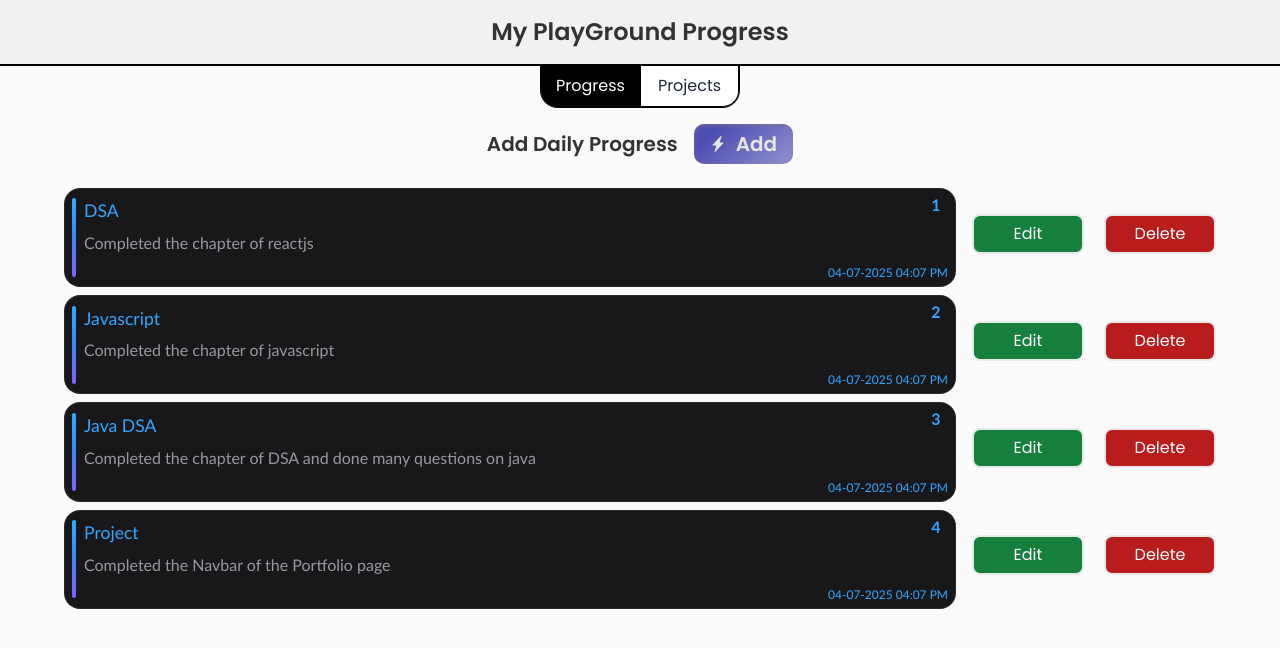
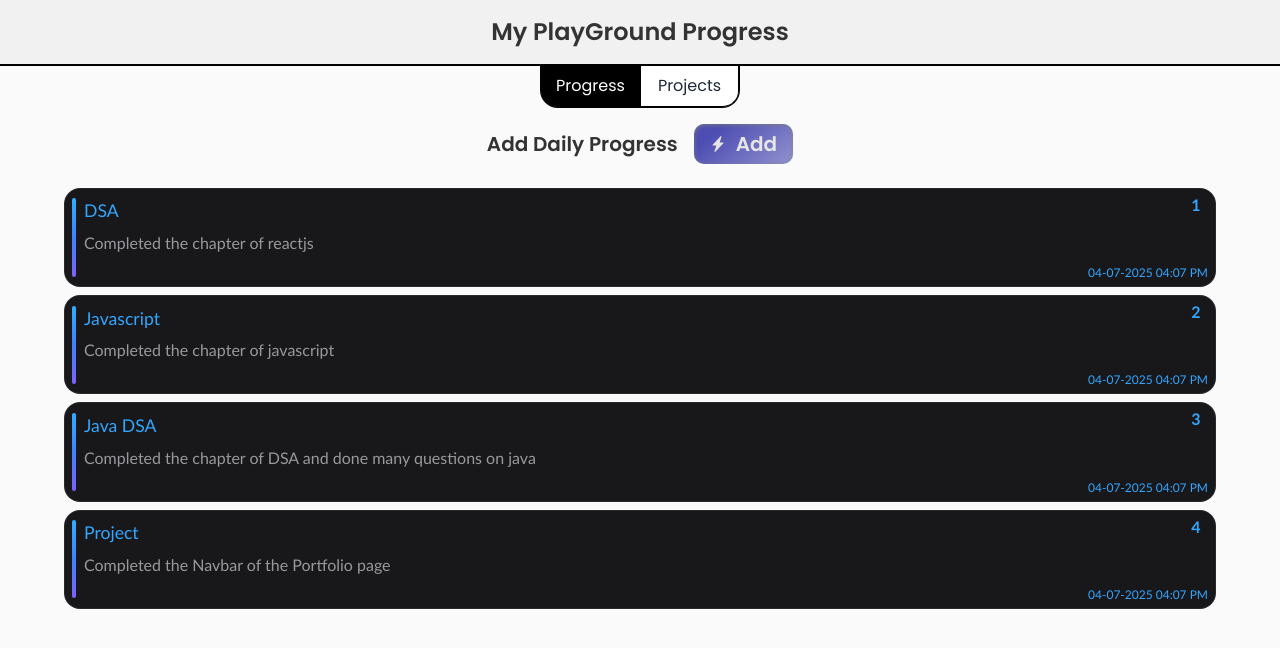
Before and after one commit to jagnyadatta/MyPlaygroundProgress, a React (Vite) app in the folder frontend/: page / in a window 1280 px wide. Shown: the top 648 px of the page. Built offline with nearby package versions, Linux system fonts and the light colour scheme.

Commit message:
Removed edit & delete button and changed dashboard directory

```diff
--- a/frontend/src/App.jsx
+++ b/frontend/src/App.jsx
@@ -1,7 +1,6 @@
-import { useState } from 'react'
 import './App.css'
 import Header from './components/header/Header'
-import DashBoard from './components/header/DashBoard'
+import DashBoard from './components/dashboard/DashBoard.jsx'
 
 function App() {
   return (
--- a/frontend/src/components/ui/Card.jsx
+++ b/frontend/src/components/ui/Card.jsx
@@ -13,10 +13,10 @@ const Card = ({ id, title, content }) => {
           <div className="notibody">{content}</div>
           <div className="dateBody">04-07-2025 04:07 PM</div>
         </div>
-        <div className="flex gap-1 sm:gap-5 items-center">
+        {/* <div className="flex gap-1 sm:gap-5 items-center">
           <button className="w-14 h-8 sm:w-28 sm:h-10 border-2 rounded-lg bg-green-700 text-white">Edit</button>
           <button className="w-16 h-8 sm:w-28 sm:h-10 border-2 rounded-lg bg-red-700 text-white">Delete</button>
-        </div>
+        </div> */}
       </div>
     </StyledWrapper>
   );
```
Also changed, not shown: frontend/src/components/dashboard/DashBoard.jsx (renamed from frontend/src/components/header/DashBoard.jsx).
